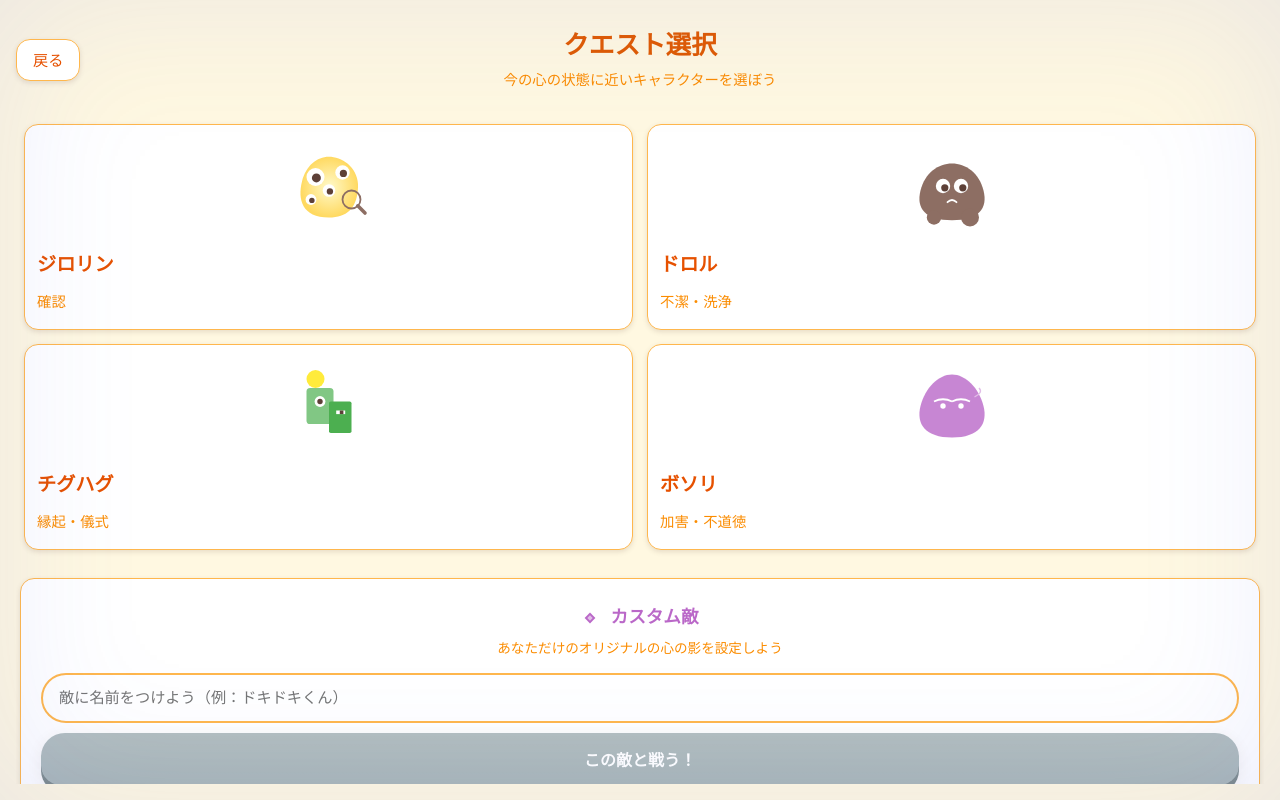
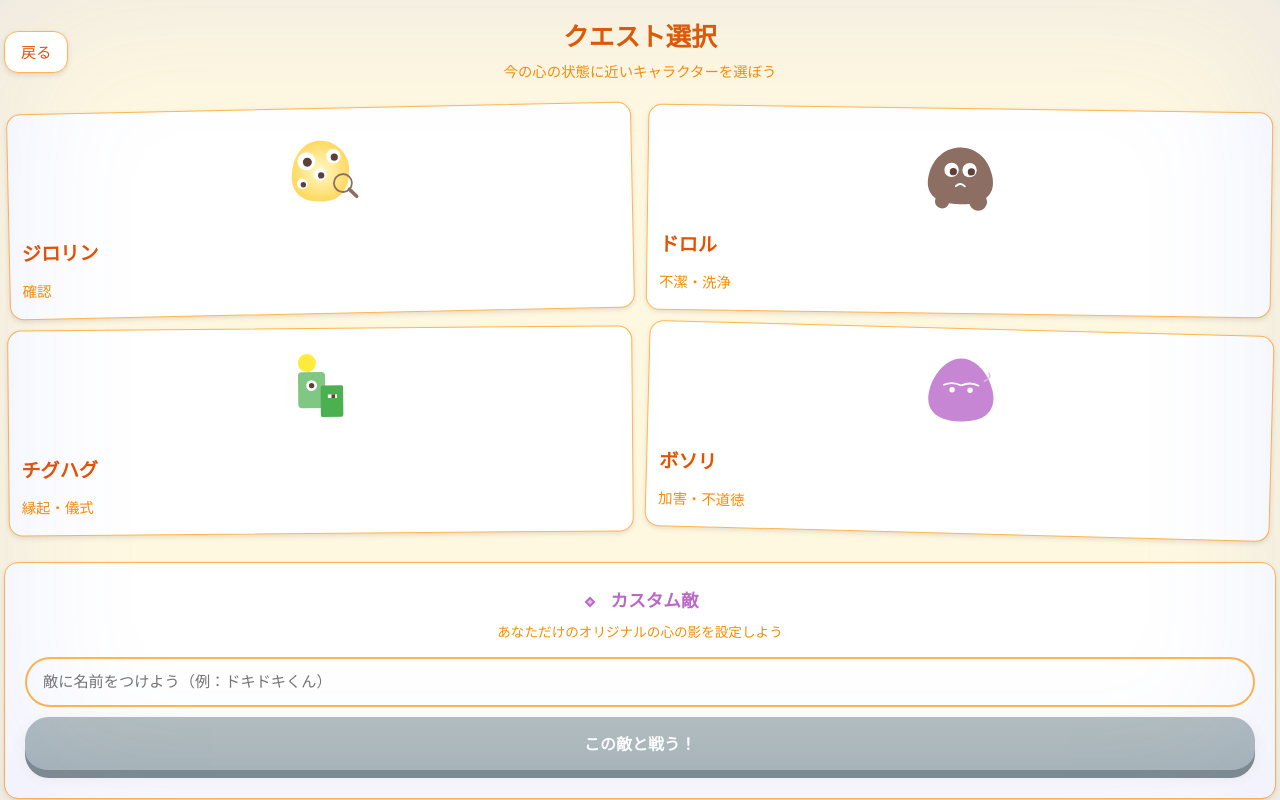
Before and after one commit to ryousuke971003-cmyk/OCD-Dungeon, a website built with Vite: page src/index.html in a window 1280 px wide. Both pictures are taken after a click on the button "クエストに出発！". Built offline with nearby package versions, Linux system fonts and the light colour scheme.

Commit message:
UI: クエスト選択画面のヘッダー固定を解除し、カードにバラバラ感を追加

```diff
--- a/src/index.html
+++ b/src/index.html
@@ -79,7 +79,7 @@
   </div>
 
   <!-- ===== 敵選択画面 ===== -->
-  <div id="screen-select" class="screen">
+    <div class="scrollable-content">
       <div class="screen-header">
         <button class="btn-back" onclick="showScreen('screen-home')">戻る</button>
         <h2>
@@ -88,7 +88,6 @@
         <p>今の心の状態に近いキャラクターを選ぼう</p>
       </div>
 
-    <div class="scrollable-content">
       <div class="enemy-grid" id="enemy-grid">
         <!-- 敵カードはJSで生成 -->
       </div>
--- a/src/style.css
+++ b/src/style.css
@@ -429,20 +429,27 @@ body::before {
   justify-content: center;
   gap: 8px;
   font-family: inherit;
+  transform: rotate(calc(var(--r, 0) * 1deg));
 }
+.enemy-card:nth-child(4n+1) { --r: -1.2; }
+.enemy-card:nth-child(4n+2) { --r: 0.8; }
+.enemy-card:nth-child(4n+3) { --r: -0.5; }
+.enemy-card:nth-child(4n+4) { --r: 1.5; }
+
 .enemy-card:hover {
   background: var(--orange-light);
-  transform: scale(1.05);
+  transform: scale(1.05) rotate(0deg);
   box-shadow: 0 4px 8px rgba(93, 64, 55, 0.1);
 }
 .enemy-card:active {
-  transform: scale(0.98);
+  transform: scale(0.98) rotate(0deg);
   box-shadow: none;
 }
 .enemy-card.selected {
   border-color: var(--orange-dark);
   border-width: 2px;
   background: var(--orange-light);
+  transform: scale(1.03) rotate(0deg);
 }
 
 .enemy-avatar {
```
Lines whose indentation alone changed are shown as unchanged.
